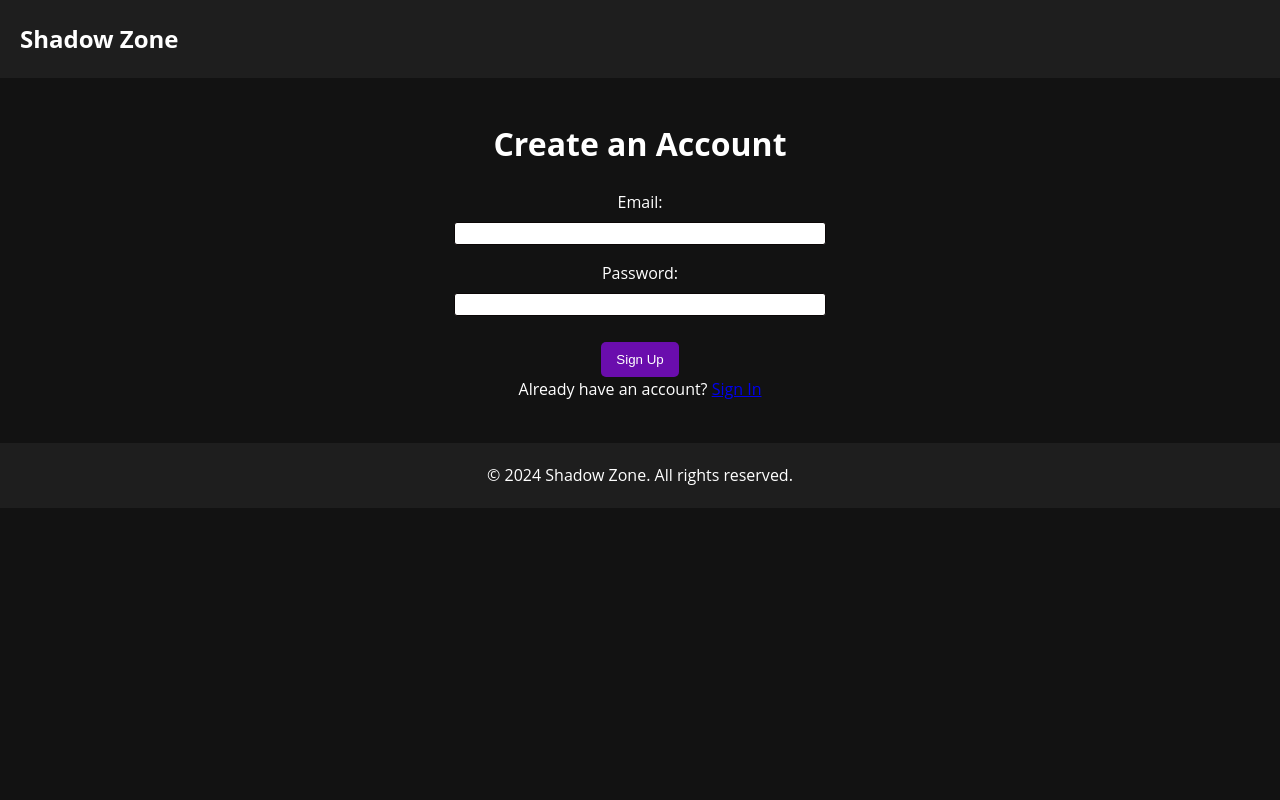
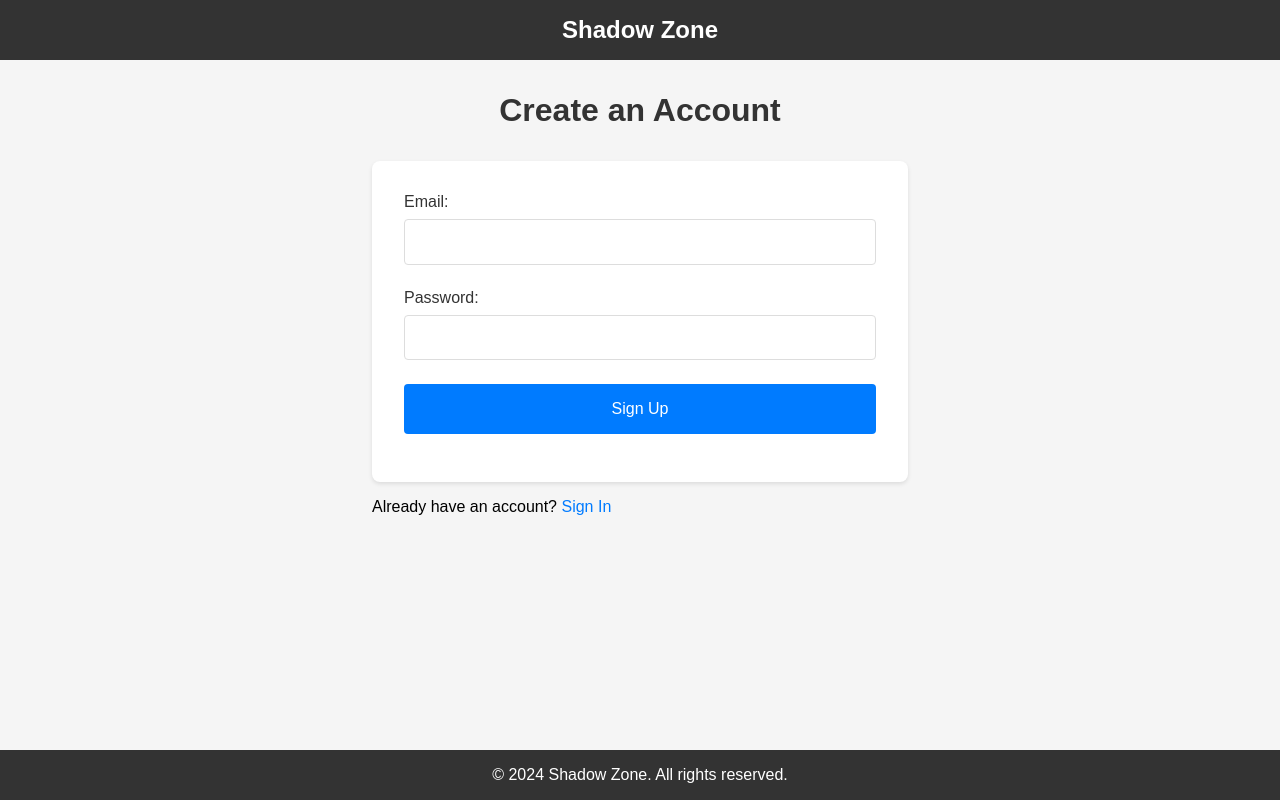
Before and after one commit to anuragair/shadow-zone, a website with bundled scripts: page frontend/signup.html in a window 1280 px wide. Built offline with nearby package versions, Linux system fonts and the light colour scheme.

Commit message:
Fix OTP form display and improve form transitions

```diff
--- a/frontend/css/styles.css
+++ b/frontend/css/styles.css
@@ -6,22 +6,24 @@
 }
 
 body {
-    font-family: 'Open Sans', sans-serif;
-    background-color: #121212;
-    color: #FFFFFF;
-    line-height: 1.6;
+    font-family: Arial, sans-serif;
+    margin: 0;
+    padding: 0;
+    min-height: 100vh;
+    display: flex;
+    flex-direction: column;
+    background-color: #f5f5f5;
 }
 
 header {
-    display: flex;
-    justify-content: space-between;
-    align-items: center;
-    padding: 20px;
-    background-color: #1E1E1E;
+    background-color: #333;
+    color: white;
+    padding: 1rem;
+    text-align: center;
 }
 
 .logo {
-    font-size: 24px;
+    font-size: 1.5rem;
     font-weight: bold;
 }
 
@@ -89,39 +91,107 @@ nav a {
 
 footer {
     text-align: center;
-    padding: 20px;
-    background-color: #1E1E1E;
+    padding: 1rem;
+    background-color: #333;
+    color: white;
 }
 
 /* Form Styles */
 main {
-    padding: 40px 20px;
-    text-align: center;
+    flex: 1;
+    padding: 2rem;
+    max-width: 600px;
+    margin: 0 auto;
+    width: 100%;
+    box-sizing: border-box;
 }
 
 h1 {
-    margin-bottom: 20px;
+    text-align: center;
+    color: #333;
+    margin-bottom: 2rem;
+}
+
+/* Form styles */
+form {
+    background: white;
+    padding: 2rem;
+    border-radius: 8px;
+    box-shadow: 0 2px 4px rgba(0, 0, 0, 0.1);
+    margin-bottom: 1rem;
+    transition: all 0.3s ease;
 }
 
 .form-group {
-    margin-bottom: 15px;
+    margin-bottom: 1.5rem;
 }
 
 label {
     display: block;
-    margin-bottom: 5px;
+    margin-bottom: 0.5rem;
+    color: #333;
 }
 
 input {
-    width: 30%;
-    padding: 3px;
-    border: 1px solid #0b0606;
-    border-radius: 3px;
+    width: 100%;
+    padding: 0.8rem;
+    border: 1px solid #ddd;
+    border-radius: 4px;
+    box-sizing: border-box;
+    font-size: 1rem;
 }
 
 button.cta {
-    margin-top: 10px;
+    width: 100%;
+    padding: 1rem;
+    background-color: #007bff;
+    color: white;
+    border: none;
+    border-radius: 4px;
+    font-size: 1rem;
+    cursor: pointer;
+    transition: background-color 0.3s;
+}
 
+button.cta:hover {
+    background-color: #0056b3;
+}
+
+/* Message styles */
+.error {
+    color: #dc3545;
+    margin-top: 1rem;
+    text-align: center;
+}
+
+.success {
+    color: #28a745;
+    margin-top: 1rem;
+    text-align: center;
+}
+
+/* Link styles */
+a {
+    color: #007bff;
+    text-decoration: none;
+}
+
+a:hover {
+    text-decoration: underline;
+}
+
+/* OTP Form specific styles */
+#otpForm {
+    opacity: 0;
+    height: 0;
+    overflow: hidden;
+    transition: all 0.3s ease;
+}
+
+#otpForm.visible {
+    opacity: 1;
+    height: auto;
+    overflow: visible;
 }
 
 /* Responsive Styles */
--- a/frontend/js/signup.js
+++ b/frontend/js/signup.js
@@ -15,6 +15,9 @@ signupForm.addEventListener('submit', async (e) => {
     const password = document.getElementById('password').value;
 
     try {
+        signupError.textContent = '';
+        signupSuccess.textContent = 'Sending OTP...';
+
         const response = await fetch(`${config.API_URL}/users/signup`, {
             method: 'POST',
             headers: {
@@ -33,7 +36,10 @@ signupForm.addEventListener('submit', async (e) => {
         signupSuccess.textContent = 'OTP sent to your email';
         signupForm.style.display = 'none';
         otpForm.style.display = 'block';
+        otpForm.classList.add('visible');
+        document.getElementById('otp').focus();
     } catch (error) {
+        signupSuccess.textContent = '';
         signupError.textContent = error.message;
     }
 });
@@ -43,6 +49,7 @@ otpForm.addEventListener('submit', async (e) => {
     const otp = document.getElementById('otp').value;
 
     try {
+        otpError.textContent = '';
         const response = await fetch(`${config.API_URL}/users/verify-signup`, {
             method: 'POST',
             headers: {
@@ -57,6 +64,7 @@ otpForm.addEventListener('submit', async (e) => {
             throw new Error(data.message || 'OTP verification failed');
         }
 
+        // Store the token and redirect to dashboard
         localStorage.setItem('token', data.token);
         window.location.href = '/dashboard.html';
     } catch (error) {
```
